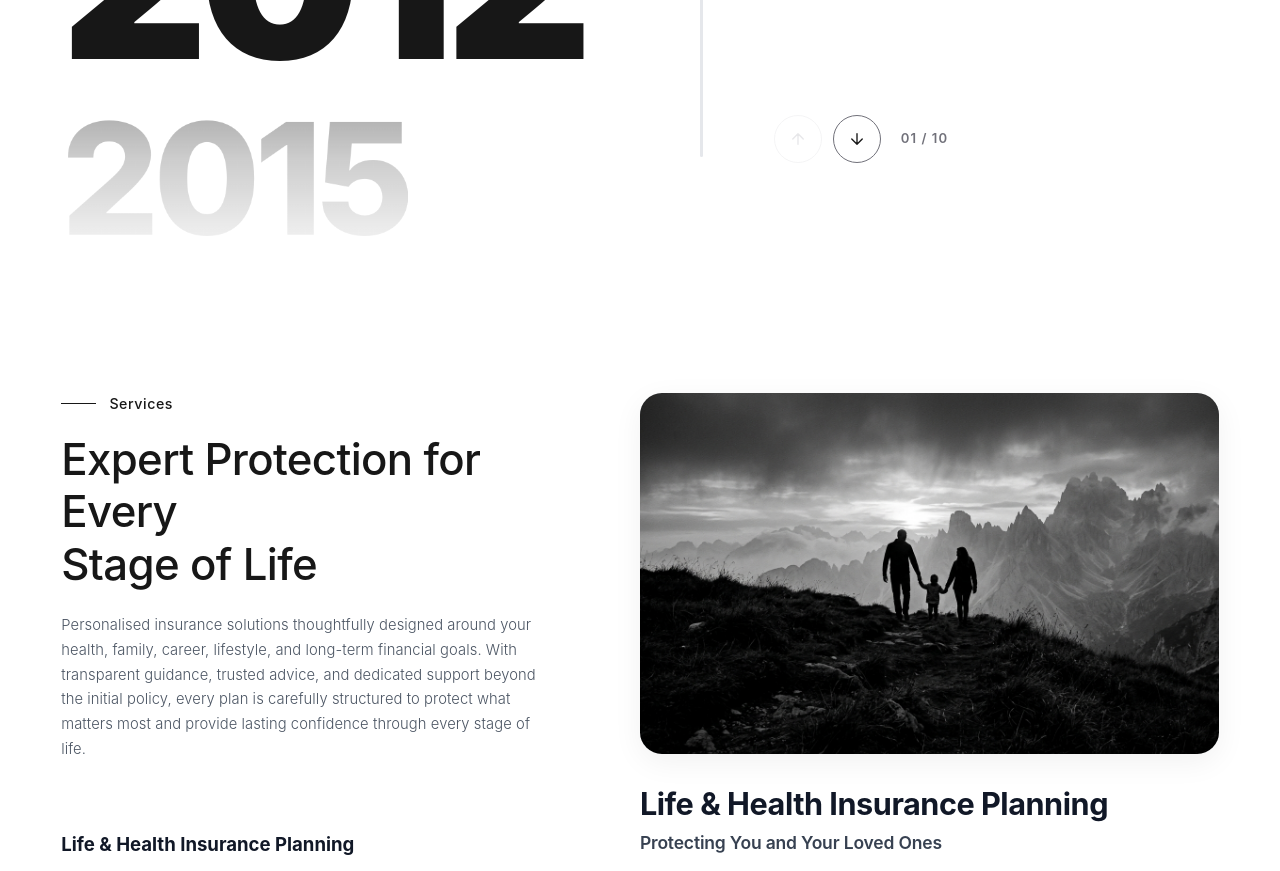
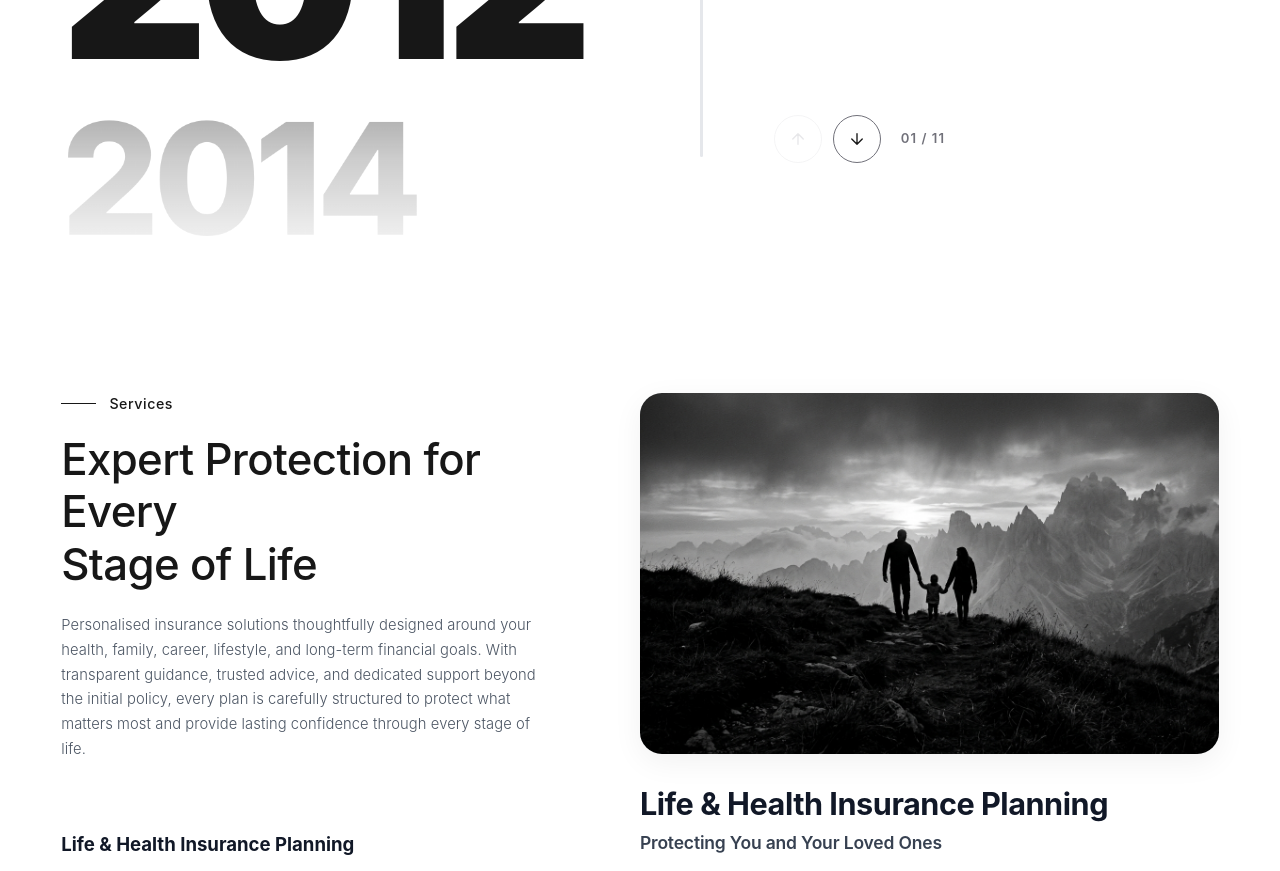
Before and after one commit to ChemyDigi/pk-web, a Next.js app: page /about in a window 1280 px wide. Shown: the part 2680-3551 px from the top of the page. Built offline with nearby package versions, Linux system fonts and the light colour scheme; no server answers; a web font is replaced by a local one.

Commit message:
feat(about): add 2014 awards milestone and refine 2015 role title

```diff
--- a/components/about/AboutTimeline.tsx
+++ b/components/about/AboutTimeline.tsx
@@ -20,8 +20,20 @@ const milestones: Milestone[] = [
     ),
   },
   {
+    year: "2014",
+    title: "First Annual Awards & Merit Recognition",
+    description: (
+      <>
+        Participated in the Union Assurance Annual Awards for the first time
+        and received the Merit Award. This marked my first professional
+        recognition and an important milestone in my journey in the
+        insurance industry.
+      </>
+    ),
+  },
+  {
     year: "2015",
-    title: "Advancing as a Financial Advisor",
+    title: "Advancing as a Personal Financial Advisor",
     description: (
       <>
         Progressed into the role of Personal Financial Advisor, taking on greater responsibilities in financial consultation and client relationship management. This transition marked an important step in my professional development.
@@ -171,8 +183,7 @@ export default function AboutTimeline() {
               >
                 {/* Ghost Year 2011 (Visual context at top when 2012 is active) */}
                 <div
-                  className={`about-timeline-year-item ${
-                    activeIndex === 0 ? "about-timeline-year-prev" : "about-timeline-year-past"
+                  className={`about-timeline-year-item ${activeIndex === 0 ? "about-timeline-year-prev" : "about-timeline-year-past"
                     }`}
                   aria-hidden="true"
                 >
@@ -208,8 +219,7 @@ export default function AboutTimeline() {
 
                 {/* Ghost Year 2027 (Visual context at bottom when 2026 is active) */}
                 <div
-                  className={`about-timeline-year-item ${
-                    activeIndex === milestones.length - 1
+                  className={`about-timeline-year-item ${activeIndex === milestones.length - 1
                     ? "about-timeline-year-next"
                     : "about-timeline-year-future"
                     }`}
@@ -241,8 +251,7 @@ export default function AboutTimeline() {
                 return (
                   <div
                     key={m.year}
-                    className={`about-timeline-story-card ${
-                      isCurrent
+                    className={`about-timeline-story-card ${isCurrent
                       ? "is-active"
                       : isPast
                         ? "is-past"
```
Lines whose indentation alone changed are shown as unchanged.
